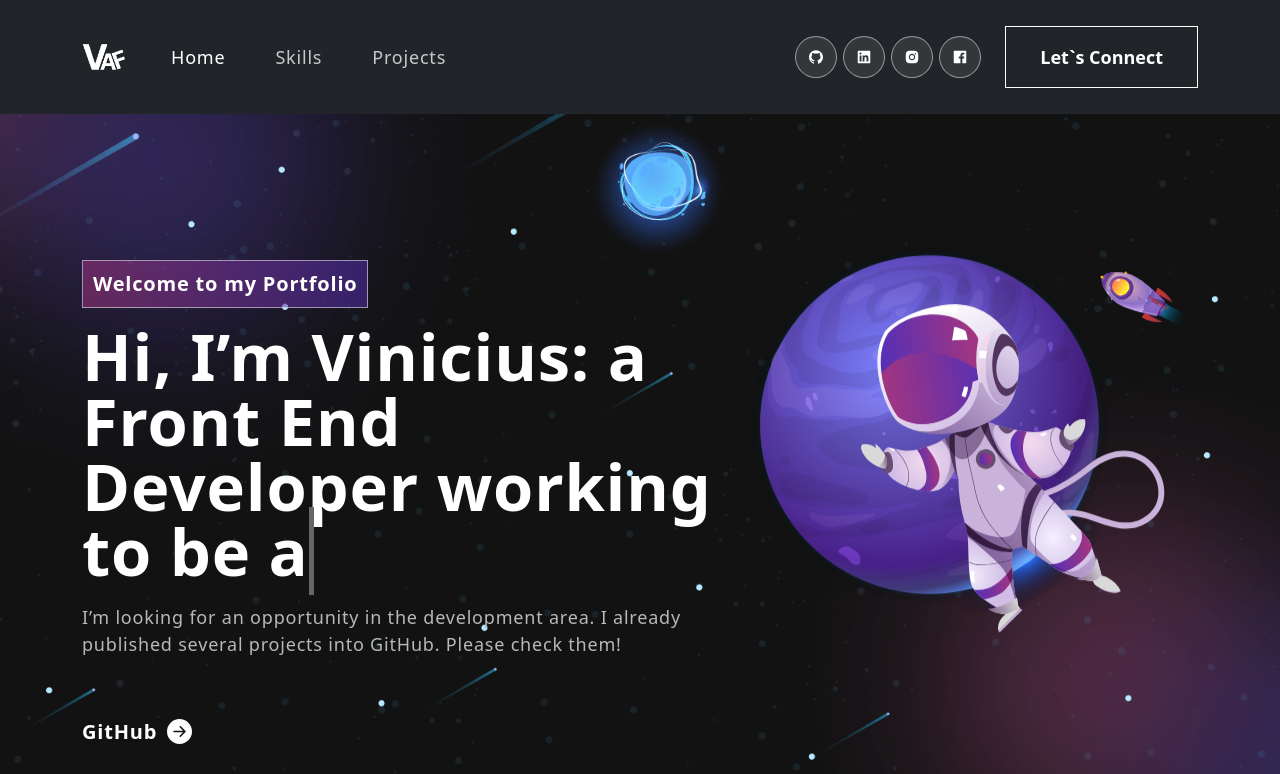
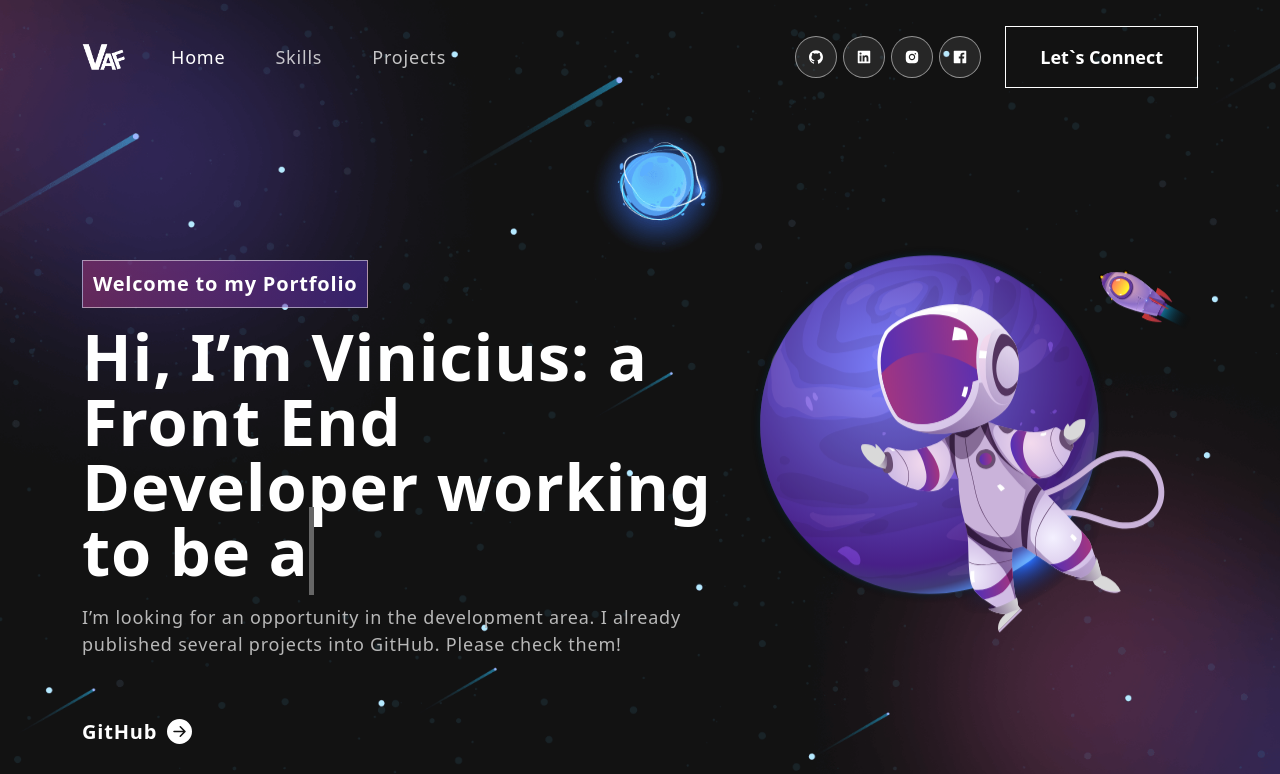
Before and after one commit to viniciusferreira7/portfolio-website, a React (Vite) app: page / in a window 1280 px wide. Shown: the top 774 px of the page. Built offline with nearby package versions, Linux system fonts and the light colour scheme.

Commit message:
style(navbar): remove background color

```diff
--- a/src/components/NavBar.tsx
+++ b/src/components/NavBar.tsx
@@ -40,7 +40,7 @@
   }
 
   return (
-    <Navbar bg="dark" expand="lg" className={scrolled ? 'scrolled' : ''}>
+    <Navbar expand="lg" className={scrolled ? 'scrolled' : ''}>
       <Container>
         <Navbar.Brand href="#home">
           <img src={logo} alt="Logo" />
```
